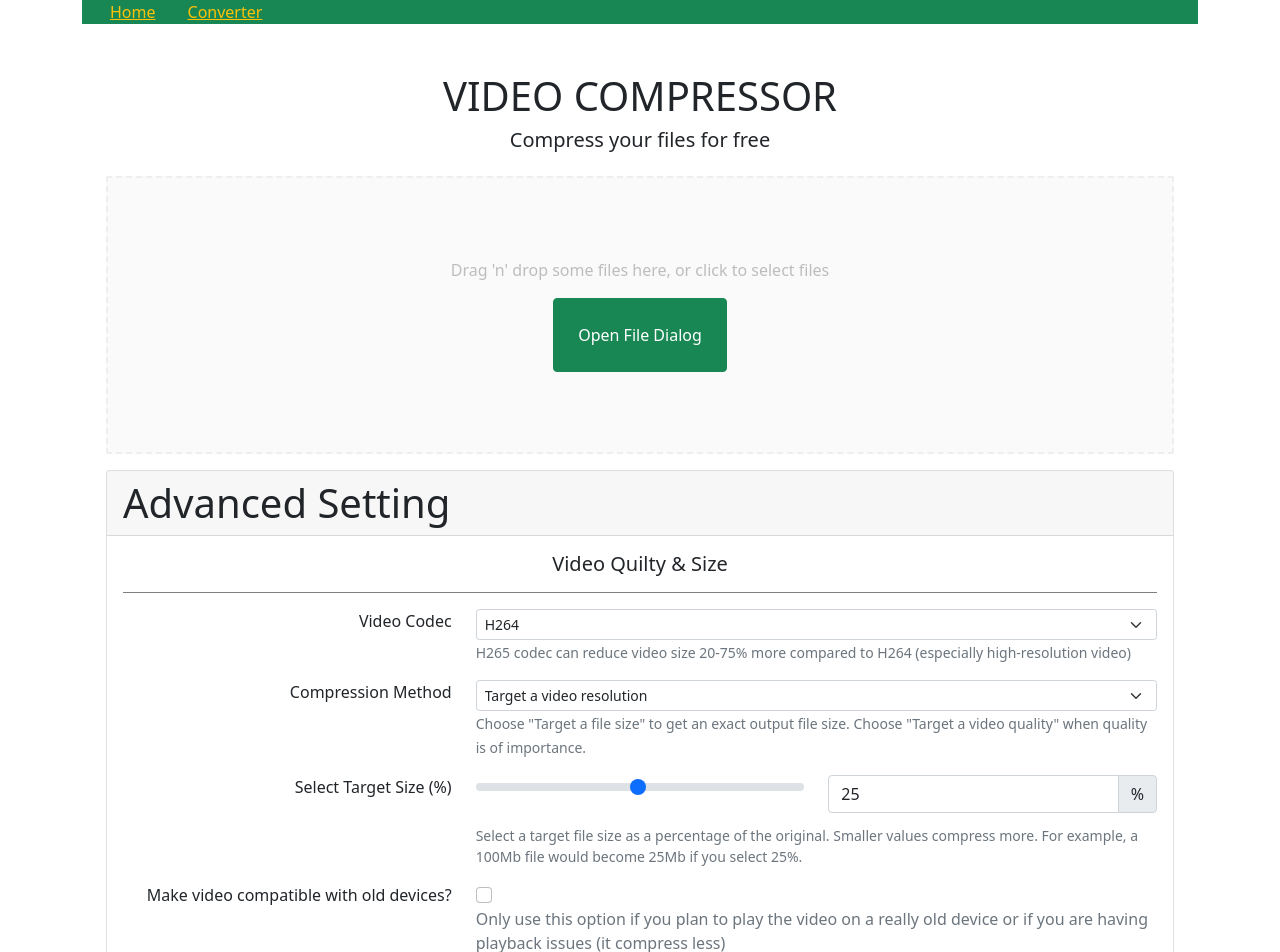
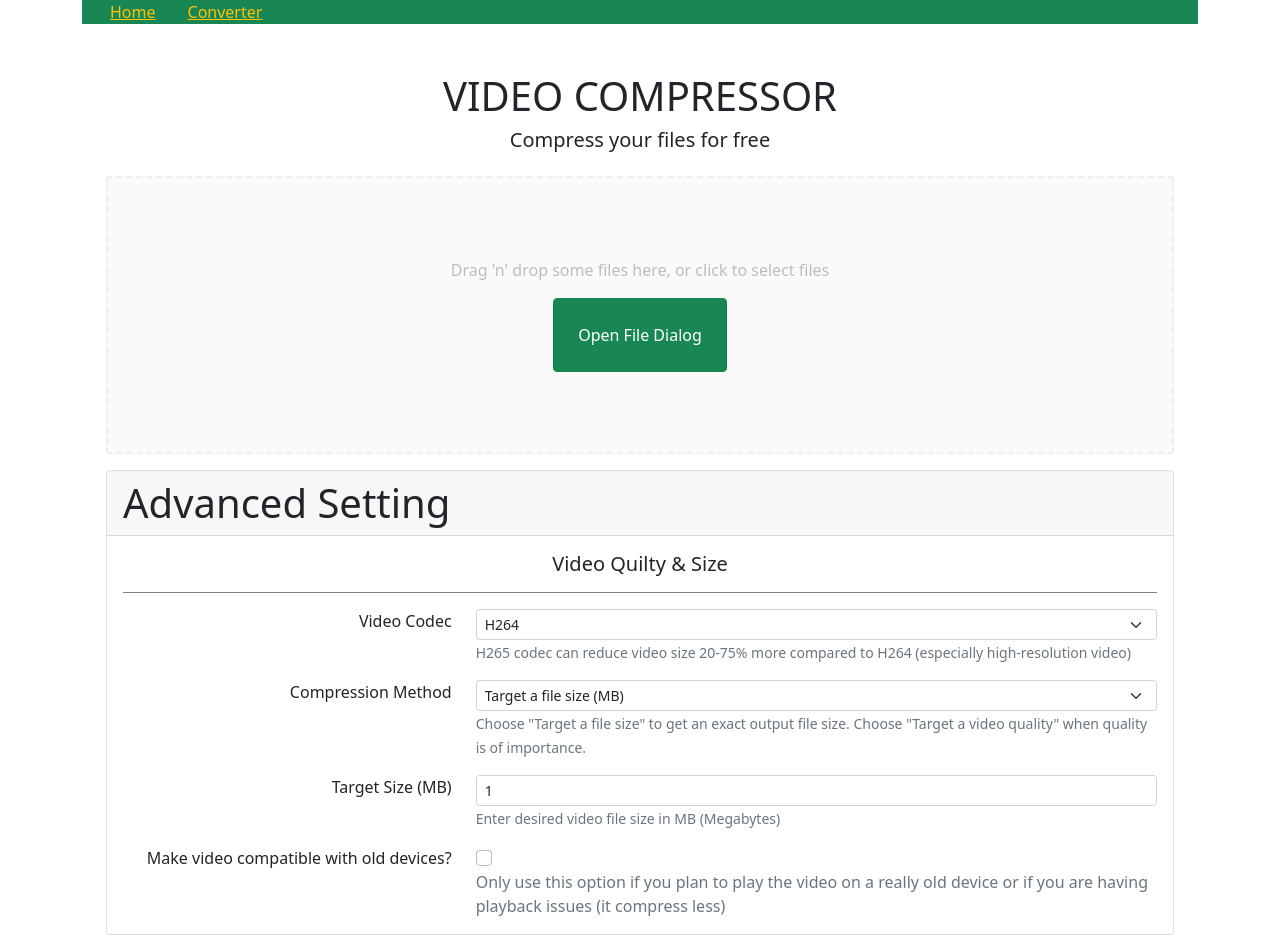
Before and after one commit to Rubeelahmad/ffmpeg_Audio_Video_Converter, a React (Create React App) app in the folder frontend/: page /#/video-compressor in a window 1280 px wide. Shown: the top 952 px of the page. Built offline with nearby package versions, Linux system fonts and the light colour scheme.

Commit message:
working on size in mb screen and size in percentage and apply half api integrate

```diff
--- a/frontend/src/views/video-compressor/converter-page/api.js
+++ b/frontend/src/views/video-compressor/converter-page/api.js
@@ -5,7 +5,7 @@ import { Audios, Videos } from '../../components/converter-file';
 const BASE_API_URL = ENVIRONMENT_VARIABLES.BASE_API_URL;
 
 
-export async function converterApi(body, type) {
+export async function compressorApi(body, file) {
     let config = {
         headers: {
             'Content-Type': 'application/json',
@@ -14,19 +14,14 @@ export async function converterApi(body, type) {
     try {
         let response = {};
         let formData = new FormData();
-        formData.append("file", body.file);
+        formData.append("file", file);
+        formData.append("videoCodec", body.videoCodec);
+        formData.append("compressionMethod", body.compressionMethod);
+        formData.append("sizeInMB", body.sizeInMB);
+        formData.append("sizeInPercentage", body.sizeInPercentage);
 
-        if (type == 'mp3') {
-            response = await API.post(`${BASE_API_URL}file-info/mp4-to-mp3`, formData, config);
-        } else {
-            console.log("Data::::::::: else:::::");
-            const obj = {
-                code: 400,
-                message: `${type} is not supported`,
-                items: [],
-            }
-            response.data = obj;
-        }
+        response = await API.post(`${BASE_API_URL}file-info/video-compress`, formData, config);
+        console.log("Data::::::::::::::: resposne::::::::::: ", response.data)
 
         return response?.data;
     } catch (error) {
--- a/frontend/src/views/video-compressor/converter-page/target-a-file-size-components/file-size-in-mb.js
+++ b/frontend/src/views/video-compressor/converter-page/target-a-file-size-components/file-size-in-mb.js
@@ -1,7 +1,7 @@
 import React from "react";
 import { Col, Form, Row } from "react-bootstrap";
 
-const FileSizeInMB = () => {
+const FileSizeInMB = ({ handleTargetSizeInMB, sizeInMB }) => {
     return (
         <>
             <Row className="mt-3">
@@ -9,9 +9,7 @@ const FileSizeInMB = () => {
                     <Form.Label>Target Size (MB)</Form.Label>
                 </Col>
                 <Col xs={8}>
-                    <Form.Control type="text" size="sm" value="1" onChange={() => {
-                        console.log("target size")
-                    }} />
+                    <Form.Control type="number" size="sm" value={sizeInMB} onChange={handleTargetSizeInMB} />
                     <Form.Text className="text-muted">
                         Enter desired video file size in MB (Megabytes)
                     </Form.Text>
--- a/frontend/src/views/video-compressor/converter-page/target-a-file-size-components/file-size-in-percentage.js
+++ b/frontend/src/views/video-compressor/converter-page/target-a-file-size-components/file-size-in-percentage.js
@@ -1,7 +1,7 @@
 import React from "react";
 import { Col, Form, FormControl, InputGroup, Row } from "react-bootstrap";
 
-const FileSizeInPercentage = () => {
+const FileSizeInPercentage = ({ handleTargetSizeInPercentage, sizeInPercentage }) => {
     return (
         <>
             <Row className="mt-3">
@@ -11,16 +11,14 @@ const FileSizeInPercentage = () => {
                 <Col xs={8}>
                     <Row>
                         <Col xs={6}>
-                            <Form.Range type="text" size="sm" min="1" max="100" onChange={(e) => {
-                                console.log("target size", e.target.value)
-                            }} />
+                            <Form.Range type="text" size="sm" min="1" max="100" value={sizeInPercentage} onChange={handleTargetSizeInPercentage} />
                         </Col>
                         <Col xs={6}>
                             <Form.Label htmlFor="inlineFormInputGroup" visuallyHidden>
 
                             </Form.Label>
                             <InputGroup className="mb-2">
-                                <FormControl id="inlineFormInputGroup" placeholder="File size percentage value" value="25"  />
+                                <Form.Control type="number" min="1" max="100" id="inlineFormInputGroup" placeholder="File size percentage value" value={sizeInPercentage} onChange={handleTargetSizeInPercentage} />
                                 <InputGroup.Text>%</InputGroup.Text>
                             </InputGroup>
                         </Col>
--- a/frontend/src/views/video-compressor/converter-page/video-compressor-dropzone-area.js
+++ b/frontend/src/views/video-compressor/converter-page/video-compressor-dropzone-area.js
@@ -5,6 +5,7 @@ import { errorMessageAlert, successMessageAlert } from '../../components//alert'
 import { Card, Col, Form, Row } from 'react-bootstrap';
 import FileSizeInMB from './target-a-file-size-components/file-size-in-mb';
 import FileSizeInPercentage from './target-a-file-size-components/file-size-in-percentage';
+import { compressorApi } from './api';
 
 const baseStyle = {
     flex: 1,
@@ -35,8 +36,8 @@ const rejectStyle = {
 };
 
 const videoCodecValues = ["H264", "H265"];
-const compressionMethodValues = ["Target a video resolution", "Target a file size (MB)", "Target a file size (Percentage)", "Target a video quilty", "Target a max bitrate"];
-
+// const compressionMethodValues = ["Target a video resolution", "Target a file size (MB)", "Target a file size (Percentage)", "Target a video quilty", "Target a max bitrate"];
+const compressionMethodValues = ["Target a file size (MB)", "Target a file size (Percentage)"];
 
 function VideoCompressorForm(props) {
     const [imageData, setImageData] = useState(null);
@@ -44,6 +45,8 @@ function VideoCompressorForm(props) {
     const [videoCodec, setVideoCodec] = useState(videoCodecValues[0]);
     const [compressionMethod, setCompressionMethod] = useState(compressionMethodValues[0]);
     const [compressionMethodIndex, setCompressionMethodIndex] = useState(0);
+    const [sizeInMB, setSizeInMB] = useState(1);
+    const [sizeInPercentage, setSizeInPercentage] = useState(60);
 
     const {
         getRootProps,
@@ -68,7 +71,6 @@ function VideoCompressorForm(props) {
     ]);
 
     const fileHandleChange = async (e) => {
-        console.log("Hellooo::::::::::: ", e.target.files[0])
         const file = e.target.files[0];
         setImageData(file);
     }
@@ -76,11 +78,14 @@ function VideoCompressorForm(props) {
     const handleConvert = async () => {
         setIsLoaded(true);
         const body = {
-            file: imageData
+            videoCodec: videoCodec,
+            compressionMethod: compressionMethod,
+            sizeInMB: sizeInMB,
+            sizeInPercentage: sizeInPercentage
         };
 
         try {
-            const response = 'await converterApi(body, props.converterType)';
+            const response = await compressorApi(body, imageData);
             if (response?.code >= 200 || response?.code < 205) {
                 successMessageAlert(response.message) //Show alert after convert
             } else {
@@ -88,12 +93,40 @@ function VideoCompressorForm(props) {
             }
 
         } catch (error) {
-            console.error("Error::::::::: handle convert function", error);
+            console.error("Error::::::::: handle convert function sddfw", error);
             errorMessageAlert();
         } finally {
             setIsLoaded(false);
         }
     }
+
+    const handleCompressionMethod = (e) => {
+        console.log("Compression Method", compressionMethodValues[e.target.value]);
+        const selectedIndex = e.target.value;
+        setCompressionMethodIndex(selectedIndex);
+        setCompressionMethod(compressionMethodValues[selectedIndex]);
+    }
+
+    const handleTargetSizeInMB = (e) => {
+        const value = e.target.value;
+        if (sizeInMB < 1) {
+            setSizeInMB(1);
+        } else {
+            setSizeInMB(value);
+        }
+    }
+
+    const handleTargetSizeInPercentage = (e) => {
+        const value = e.target.value;
+        if (sizeInPercentage < 1) {
+            setSizeInPercentage(1);
+        } else if (value > 100) {
+            setSizeInPercentage(100);
+        } else {
+            setSizeInPercentage(value)
+        }
+    }
+
 
     if (isLoaded) {
         return <Loader isLoaded={isLoaded} />
@@ -146,11 +179,7 @@ function VideoCompressorForm(props) {
                                     <Form.Label>Compression Method</Form.Label>
                                 </Col>
                                 <Col xs={8}>
-                                    <Form.Select size="sm" onChange={(e) => {
-                                        console.log("Compression Method", compressionMethodValues[e.target.value]);
-                                        setCompressionMethodIndex(e.target.value);
-                                        setCompressionMethod(compressionMethodValues[e.target.value]);
-                                    }}>
+                                    <Form.Select size="sm" onChange={handleCompressionMethod}>
                                         {
                                             compressionMethodValues.map((value, index) => {
                                                 return <option key={index} value={index}>
@@ -158,11 +187,6 @@ function VideoCompressorForm(props) {
                                                 </option>
                                             })
                                         }
-                                        {/* <option>Target a file size (MB)</option>
-                                        <option>Target a file size (Percentage)</option>
-                                        <option>Target a video quilty</option>
-                                        <option>Target a video resolution</option>
-                                        <option>Target a max bitrate</option> */}
                                     </Form.Select>
                                     <Form.Text className="text-muted">
                                         Choose "Target a file size" to get an exact output file size. Choose "Target a video quality" when quality is of importance.
@@ -170,22 +194,10 @@ function VideoCompressorForm(props) {
                                 </Col>
                             </Row>
 
-                            {/* <Row className="mt-3">
-                                <Col xs={4} className="text-end">
-                                    <Form.Label>Target Size (MB)</Form.Label>
-                                </Col>
-                                <Col xs={8}>
-                                    <Form.Control type="text" size="sm" value="1" onChange={() => {
-                                        console.log("target size")
-                                    }} />
-                                    <Form.Text className="text-muted">
-                                        Enter desired video file size in MB (Megabytes)
-                                    </Form.Text>
-                                </Col>
-                            </Row> */}
-
-                            {/* <FileSizeInMB /> */}
-                            <FileSizeInPercentage />
+                            {/* <FileSizeInPercentage /> */}
+                            {
+                                compressionMethodIndex == 0 ? <FileSizeInMB sizeInMB={sizeInMB} handleTargetSizeInMB={handleTargetSizeInMB} /> : compressionMethodIndex == 1 ? <FileSizeInPercentage sizeInPercentage={sizeInPercentage} handleTargetSizeInPercentage={handleTargetSizeInPercentage} /> : ""
+                            }
 
                             <Row className="mt-3">
                                 <Col xs={4} className="text-end">
```
Also changed, not shown: frontend/src/views/video-compressor/converter-page/target-a-file-size-components/video-quilty.js (+15 -1 lines), 2 other files (tests, documents, lock files or other folders).
